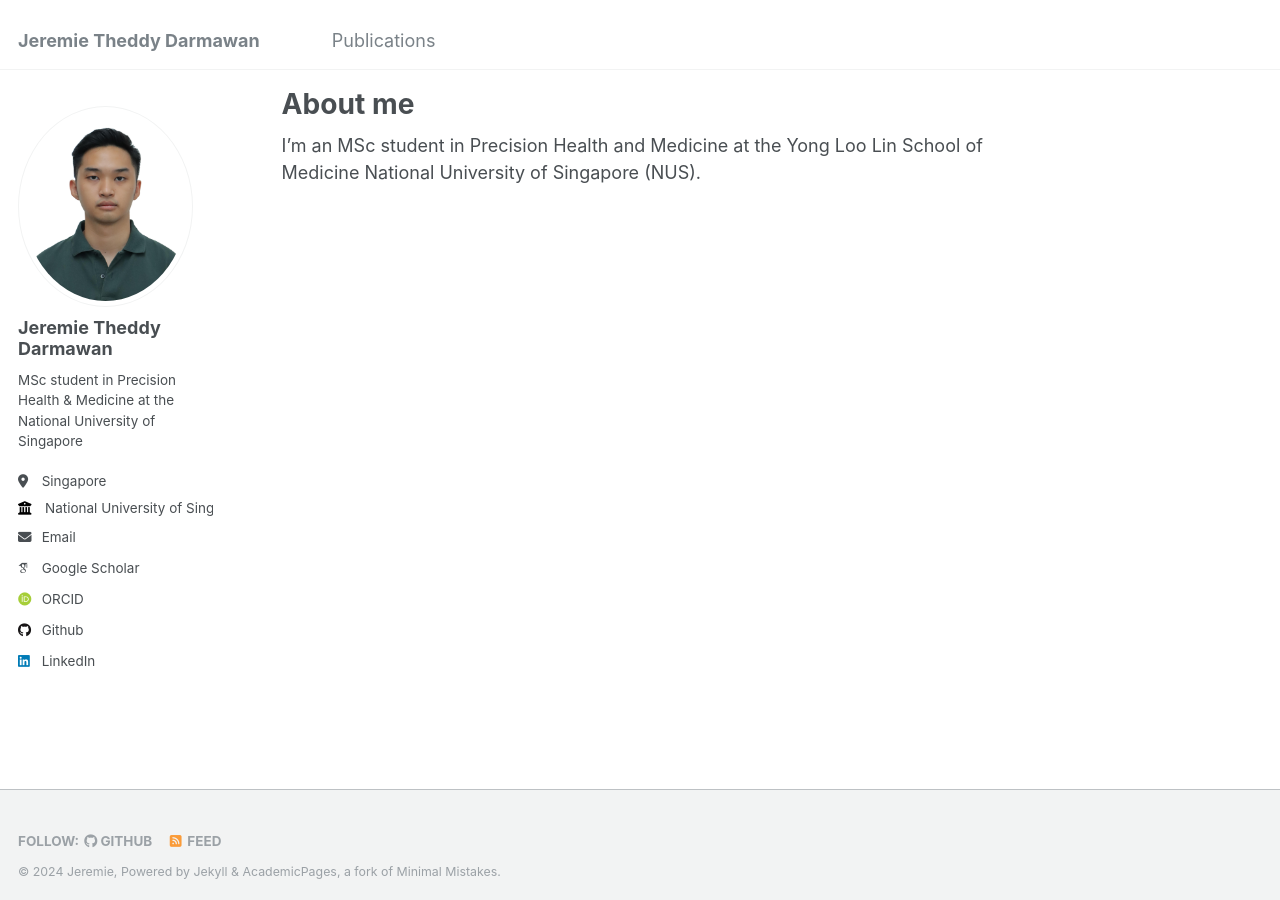
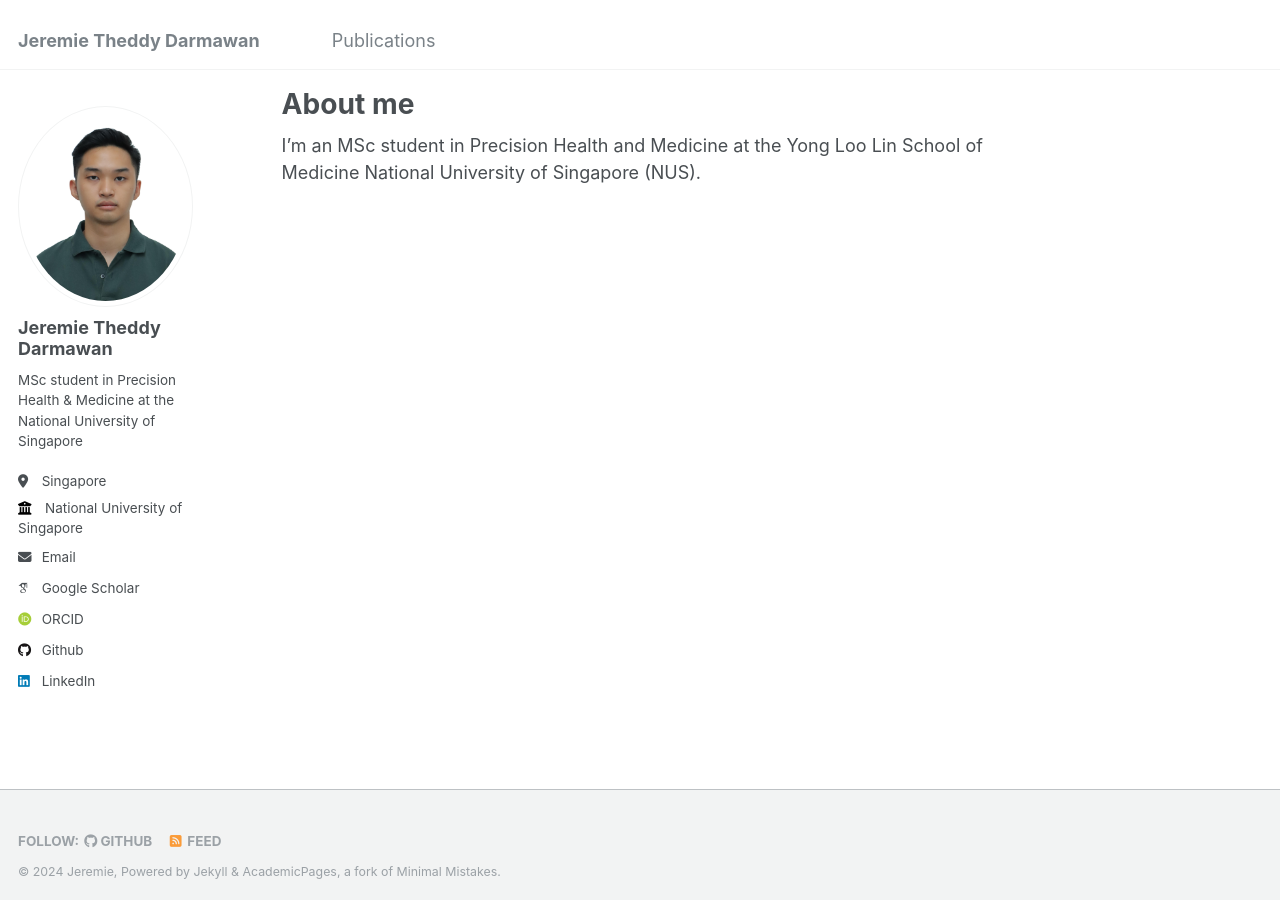
Before and after one commit to jeremietd/jeremietd.github.io, a Jekyll site: the page built from _pages/about.md, in a window 1280 px wide. Built offline with Jekyll 4.4.1, drawn with Linux system fonts in a browser that asks for light colours; some web fonts are replaced.

Commit message:
Update _sidebar.scss

```diff
--- a/_sass/_sidebar.scss
+++ b/_sass/_sidebar.scss
@@ -130,8 +130,11 @@
 
 .sidebar .author__desktop {
   display: none;
-  @media screen and (min-width: 1024px) {
+  @media screen and (min-width: 1030px) {
     display: block;
+    white-space: normal;
+    word-wrap: break-word;
+    overflow: visible;
   }
 }
 
```
